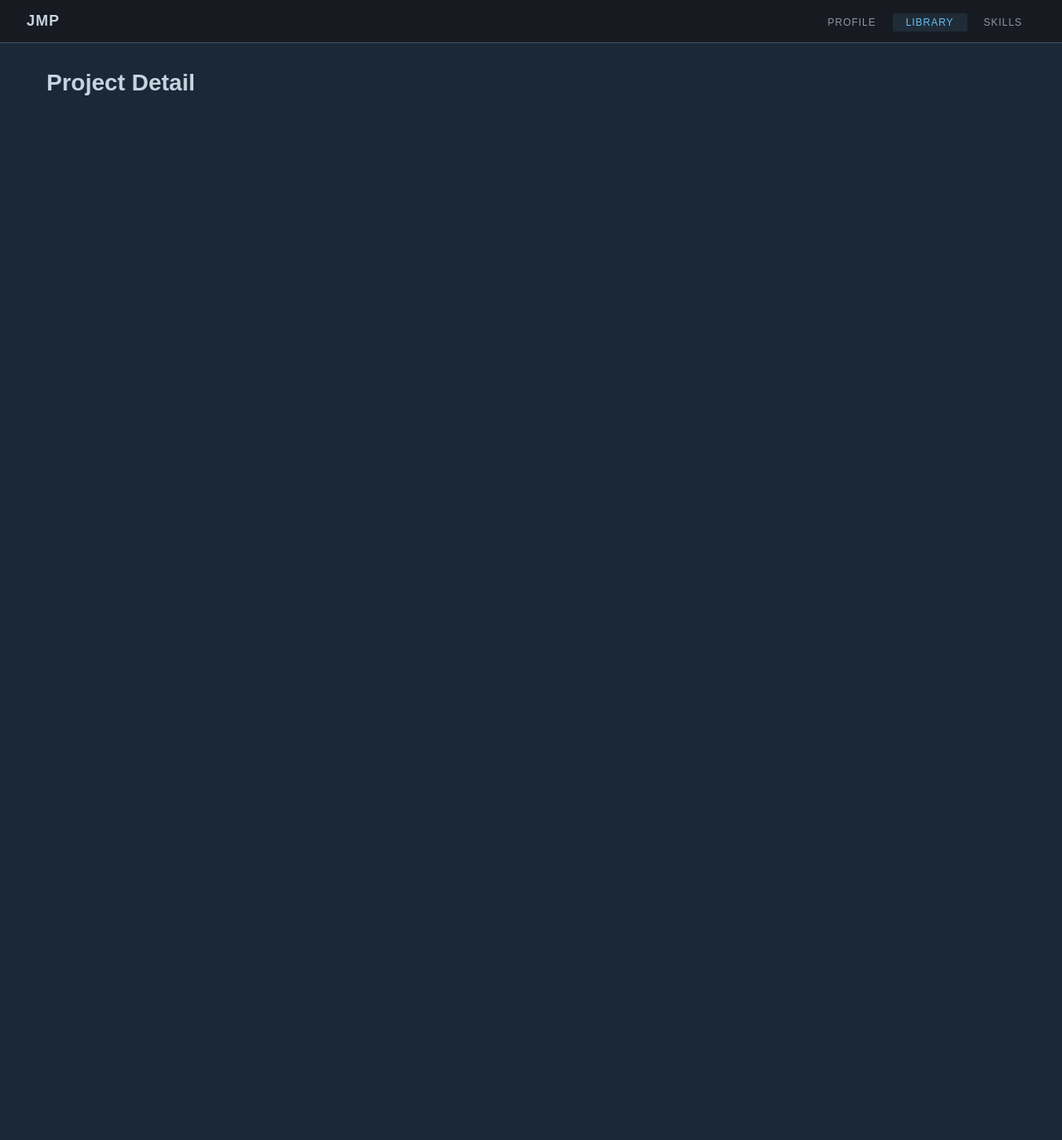
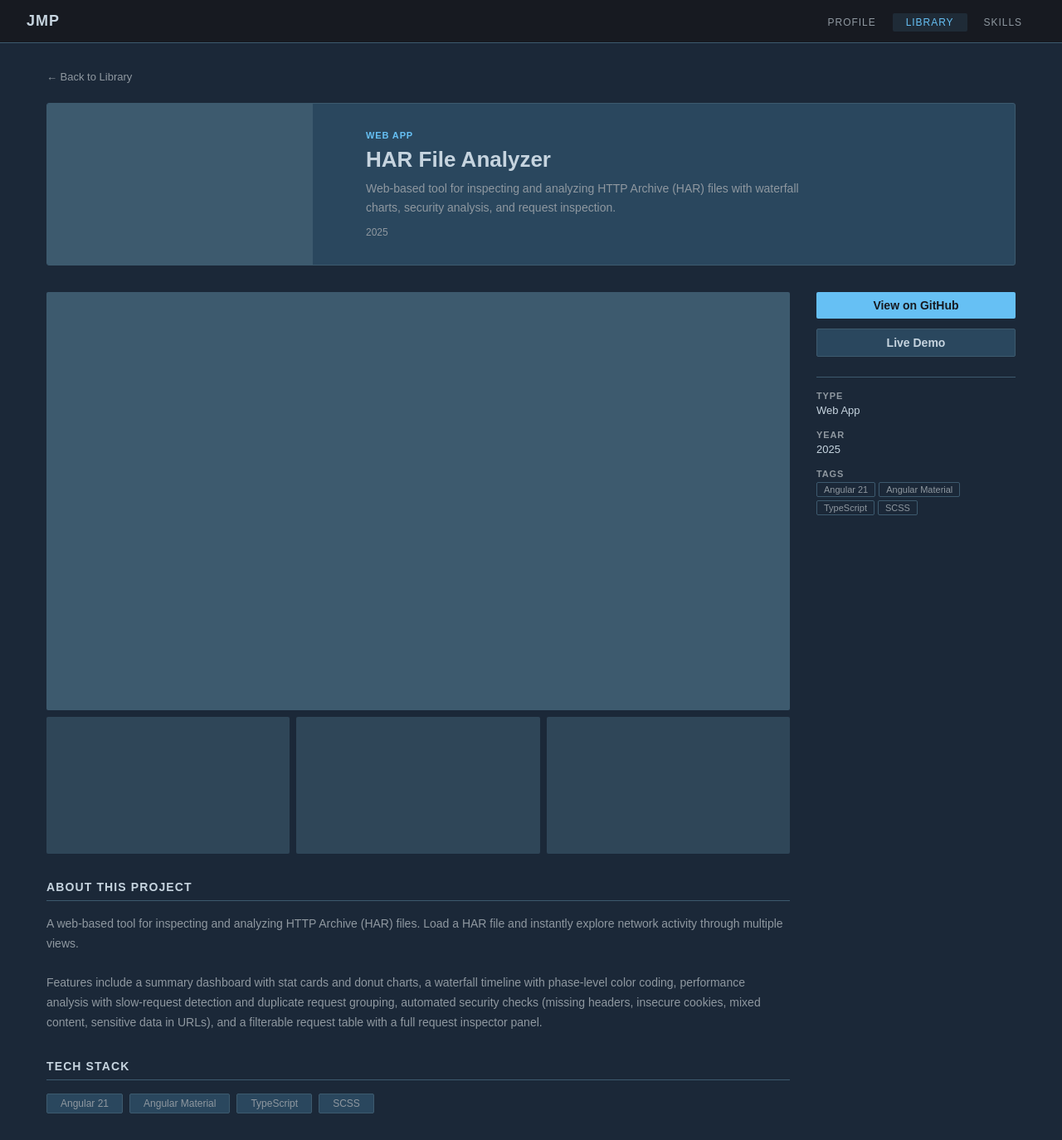
Before and after one commit to jerparucha/jmp-portfolio, an Angular app: page /library/har-analyzer in a window 1280 px wide. Shown: the whole page at 83% size. Before the commit the page ends 800 px from the top, so only its background shows below. Built offline with nearby package versions, Linux system fonts and the light colour scheme.

Commit message:
feat: project detail page with Steam store-style layout (Closes #13)

```diff
--- a/src/app/app.config.ts
+++ b/src/app/app.config.ts
@@ -1,11 +1,11 @@
 import { ApplicationConfig, provideBrowserGlobalErrorListeners } from '@angular/core';
-import { provideRouter } from '@angular/router';
+import { provideRouter, withComponentInputBinding } from '@angular/router';
 
 import { routes } from './app.routes';
 
 export const appConfig: ApplicationConfig = {
   providers: [
     provideBrowserGlobalErrorListeners(),
-    provideRouter(routes)
+    provideRouter(routes, withComponentInputBinding())
   ]
 };
--- a/src/app/pages/project-detail/project-detail.html
+++ b/src/app/pages/project-detail/project-detail.html
@@ -1,3 +1,68 @@
-<div class="project-detail-page">
-  <h1>Project Detail</h1>
+<div class="detail">
+  <a class="detail__back" routerLink="/library">← Back to Library</a>
+
+  @if (project(); as p) {
+    <div class="detail__hero">
+      <div class="detail__hero-cover"></div>
+      <div class="detail__hero-info">
+        <span class="detail__type">{{ p.type }}</span>
+        <h1 class="detail__title">{{ p.name }}</h1>
+        <p class="detail__summary">{{ p.description }}</p>
+        <span class="detail__year">{{ p.year }}</span>
+      </div>
+    </div>
+
+    <div class="detail__body">
+      <div class="detail__main">
+        <div class="detail__screenshots">
+          <div class="detail__screenshot-main"></div>
+          <div class="detail__screenshot-thumbs">
+            <div class="detail__screenshot-thumb"></div>
+            <div class="detail__screenshot-thumb"></div>
+            <div class="detail__screenshot-thumb"></div>
+          </div>
+        </div>
+
+        <section class="detail__section">
+          <h2 class="detail__section-heading">About This Project</h2>
+          <p class="detail__description">{{ p.longDescription }}</p>
+        </section>
+
+        <section class="detail__section">
+          <h2 class="detail__section-heading">Tech Stack</h2>
+          <div class="detail__tags">
+            @for (tag of p.tags; track tag) {
+              <span class="detail__tag">{{ tag }}</span>
+            }
+          </div>
+        </section>
+      </div>
+
+      <aside class="detail__sidebar">
+        <a class="detail__cta detail__cta--primary" [href]="p.github" target="_blank" rel="noopener">View on GitHub</a>
+        @if (p.demo) {
+          <a class="detail__cta detail__cta--secondary" [href]="p.demo" target="_blank" rel="noopener">Live Demo</a>
+        }
+
+        <div class="detail__meta">
+          <div class="detail__meta-item">
+            <span class="detail__meta-label">Type</span>
+            <span class="detail__meta-value">{{ p.type }}</span>
+          </div>
+          <div class="detail__meta-item">
+            <span class="detail__meta-label">Year</span>
+            <span class="detail__meta-value">{{ p.year }}</span>
+          </div>
+          <div class="detail__meta-item">
+            <span class="detail__meta-label">Tags</span>
+            <div class="detail__meta-tags">
+              @for (tag of p.tags; track tag) {
+                <span class="detail__meta-tag">{{ tag }}</span>
+              }
+            </div>
+          </div>
+        </div>
+      </aside>
+    </div>
+  }
 </div>
--- a/src/app/pages/project-detail/project-detail.scss
+++ b/src/app/pages/project-detail/project-detail.scss
@@ -1,5 +1,233 @@
-.project-detail-page {
-  h1 {
+.detail {
+  &__back {
+    display: inline-block;
+    color: var(--color-text-muted);
+    font-size: 13px;
+    text-decoration: none;
+    margin-bottom: var(--spacing-lg);
+    transition: color 0.15s ease;
+
+    &:hover {
+      color: var(--color-accent);
+    }
+  }
+
+  &__hero {
+    display: flex;
+    gap: var(--spacing-xl);
+    background-color: var(--color-panel);
+    border: 1px solid var(--color-border);
+    border-radius: 3px;
+    overflow: hidden;
+    margin-bottom: var(--spacing-xl);
+  }
+
+  &__hero-cover {
+    width: 320px;
+    flex-shrink: 0;
+    aspect-ratio: 460 / 215;
+    background-color: var(--color-border);
+  }
+
+  &__hero-info {
+    padding: var(--spacing-xl);
+    display: flex;
+    flex-direction: column;
+    gap: var(--spacing-sm);
+    justify-content: center;
+  }
+
+  &__type {
+    color: var(--color-accent);
+    font-size: 11px;
+    font-weight: 600;
+    text-transform: uppercase;
+    letter-spacing: 0.08em;
+  }
+
+  &__title {
     color: var(--color-text);
+    font-size: 26px;
+    font-weight: 700;
+    line-height: 1.2;
+  }
+
+  &__summary {
+    color: var(--color-text-muted);
+    font-size: 14px;
+    line-height: 1.6;
+    max-width: 540px;
+  }
+
+  &__year {
+    color: var(--color-text-muted);
+    font-size: 12px;
+    margin-top: var(--spacing-xs);
+  }
+
+  &__body {
+    display: flex;
+    gap: var(--spacing-xl);
+    align-items: flex-start;
+  }
+
+  &__main {
+    flex: 1;
+    min-width: 0;
+    display: flex;
+    flex-direction: column;
+    gap: var(--spacing-xl);
+  }
+
+  &__screenshots {
+    display: flex;
+    flex-direction: column;
+    gap: var(--spacing-sm);
+  }
+
+  &__screenshot-main {
+    width: 100%;
+    aspect-ratio: 16 / 9;
+    background-color: var(--color-border);
+    border-radius: 2px;
+  }
+
+  &__screenshot-thumbs {
+    display: flex;
+    gap: var(--spacing-sm);
+  }
+
+  &__screenshot-thumb {
+    flex: 1;
+    aspect-ratio: 16 / 9;
+    background-color: var(--color-border);
+    border-radius: 2px;
+    opacity: 0.6;
+    cursor: pointer;
+    transition: opacity 0.15s ease;
+
+    &:hover {
+      opacity: 1;
+    }
+  }
+
+  &__section {
+    display: flex;
+    flex-direction: column;
+    gap: var(--spacing-md);
+  }
+
+  &__section-heading {
+    color: var(--color-text);
+    font-size: 14px;
+    font-weight: 600;
+    text-transform: uppercase;
+    letter-spacing: 0.08em;
+    padding-bottom: var(--spacing-sm);
+    border-bottom: 1px solid var(--color-border);
+  }
+
+  &__description {
+    color: var(--color-text-muted);
+    font-size: 14px;
+    line-height: 1.7;
+    white-space: pre-line;
+  }
+
+  &__tags {
+    display: flex;
+    flex-wrap: wrap;
+    gap: var(--spacing-sm);
+  }
+
+  &__tag {
+    color: var(--color-text-muted);
+    font-size: 12px;
+    padding: var(--spacing-xs) var(--spacing-md);
+    border: 1px solid var(--color-border);
+    border-radius: 2px;
+    background-color: var(--color-panel);
+  }
+
+  &__sidebar {
+    width: 240px;
+    flex-shrink: 0;
+    display: flex;
+    flex-direction: column;
+    gap: var(--spacing-sm);
+  }
+
+  &__cta {
+    display: block;
+    text-align: center;
+    padding: var(--spacing-sm) var(--spacing-md);
+    border-radius: 2px;
+    font-size: 14px;
+    font-weight: 600;
+    text-decoration: none;
+    transition: filter 0.15s ease;
+
+    &--primary {
+      background-color: var(--color-accent);
+      color: var(--color-bg-darker);
+
+      &:hover {
+        filter: brightness(1.1);
+      }
+    }
+
+    &--secondary {
+      background-color: var(--color-panel);
+      border: 1px solid var(--color-border);
+      color: var(--color-text);
+      margin-top: var(--spacing-xs);
+
+      &:hover {
+        border-color: var(--color-accent);
+        color: var(--color-accent);
+      }
+    }
+  }
+
+  &__meta {
+    margin-top: var(--spacing-md);
+    display: flex;
+    flex-direction: column;
+    gap: var(--spacing-md);
+    padding-top: var(--spacing-md);
+    border-top: 1px solid var(--color-border);
+  }
+
+  &__meta-item {
+    display: flex;
+    flex-direction: column;
+    gap: var(--spacing-xs);
+  }
+
+  &__meta-label {
+    color: var(--color-text-muted);
+    font-size: 11px;
+    font-weight: 600;
+    text-transform: uppercase;
+    letter-spacing: 0.08em;
+  }
+
+  &__meta-value {
+    color: var(--color-text);
+    font-size: 13px;
+  }
+
+  &__meta-tags {
+    display: flex;
+    flex-wrap: wrap;
+    gap: var(--spacing-xs);
+  }
+
+  &__meta-tag {
+    color: var(--color-text-muted);
+    font-size: 11px;
+    padding: 2px var(--spacing-sm);
+    border: 1px solid var(--color-border);
+    border-radius: 2px;
   }
 }
--- a/src/app/pages/project-detail/project-detail.ts
+++ b/src/app/pages/project-detail/project-detail.ts
@@ -1,8 +1,25 @@
-import { Component } from '@angular/core';
+import { Component, computed, effect, inject, input } from '@angular/core';
+import { Router, RouterLink } from '@angular/router';
+import { PROJECTS } from '../../data/projects';
 
 @Component({
   selector: 'app-project-detail',
+  imports: [RouterLink],
   templateUrl: './project-detail.html',
   styleUrl: './project-detail.scss',
 })
-export class ProjectDetailPage {}
+export class ProjectDetailPage {
+  private router = inject(Router);
+
+  slug = input<string>('');
+
+  project = computed(() => PROJECTS.find(p => p.slug === this.slug()) ?? null);
+
+  constructor() {
+    effect(() => {
+      if (this.slug() && !this.project()) {
+        this.router.navigate(['/library']);
+      }
+    });
+  }
+}
```
